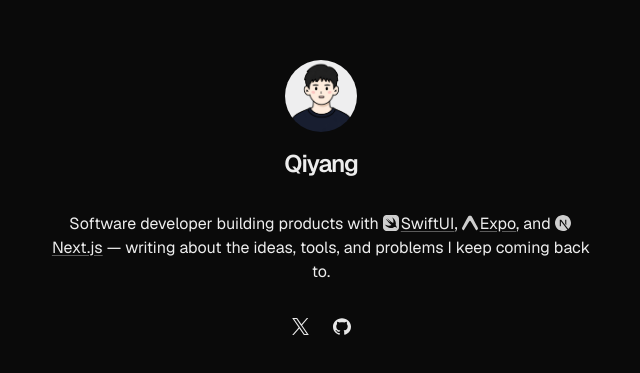
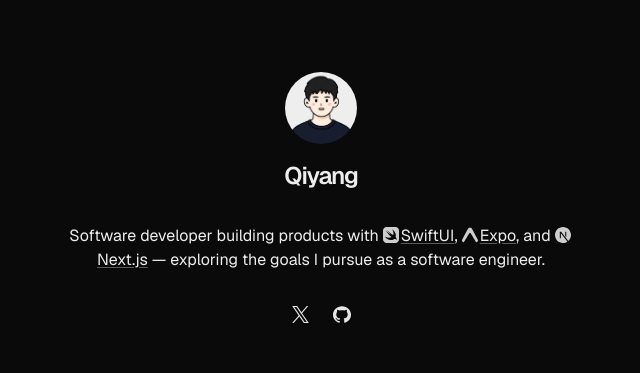
Before and after one commit to qiyangdev/portfolio, a Next.js app: page / in a window 1280 px wide. Shown: the part 183-556 px from the top of the page, without its empty margins (319-959 px from the left). Built offline with nearby package versions, Linux system fonts and the light colour scheme; no server answers.

Commit message:
Update homepage bio to focus on engineering goals instead of blog themes.
Co-authored-by: Cursor <cursoragent@cursor.com>

```diff
--- a/app/page.tsx
+++ b/app/page.tsx
@@ -61,7 +61,7 @@ export default function Home() {
         <TechLink href={techLinks.nextjs} icon="/nextdotjs.svg">
           Next.js
         </TechLink>{" "}
-        — writing about the ideas, tools, and problems I keep coming back to.
+        — exploring the goals I pursue as a software engineer.
       </p>
     </section>
   );
--- a/app/site.ts
+++ b/app/site.ts
@@ -2,7 +2,7 @@ export const siteConfig = {
   name: "Qiyang",
   title: "Qiyang",
   description:
-    "Software developer building products with SwiftUI, Expo, and Next.js — writing about the ideas, tools, and problems I keep coming back to.",
+    "Software developer building products with SwiftUI, Expo, and Next.js — exploring the goals I pursue as a software engineer.",
   author: "Qiyang",
   links: {
     github: "https://github.com/qiyangdev",
```
